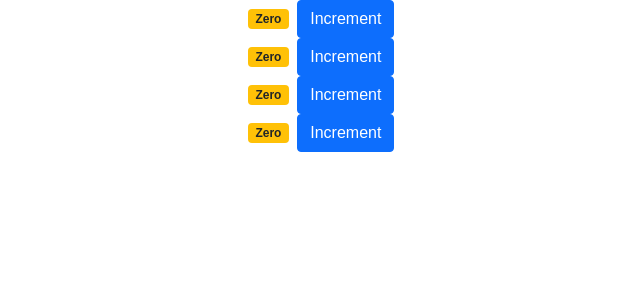
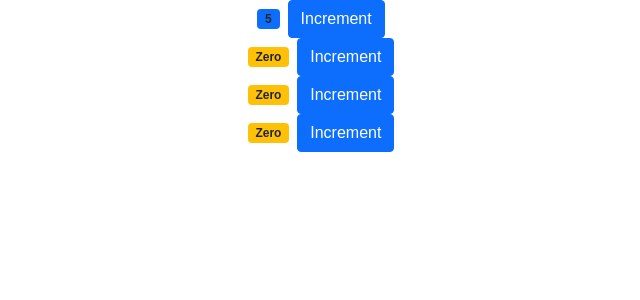
Before and after one commit to berkaynarin/Shopping-List-with-React, a React (Create React App) app: page / in a window 1280 px wide. Shown: the top 300 px of the page, without its empty margins (323-963 px from the left). Built offline with nearby package versions, Linux system fonts and the light colour scheme.

Commit message:
Can change each items initial value

```diff
--- a/src/components/App.jsx
+++ b/src/components/App.jsx
@@ -3,7 +3,7 @@ import Counter from "./Counter";
 
 function App() {
   const [items, setItems] = useState([
-    { id: 1, value: 0 },
+    { id: 1, value: 5 },
     { id: 2, value: 0 },
     { id: 3, value: 0 },
     { id: 4, value: 0 }
@@ -12,7 +12,7 @@ function App() {
   return (
     <div>
       {items.map((counter) => {
-        return <Counter key={items.id} />;
+        return <Counter key={counter.id} value={counter.value} />;
       })}
     </div>
   );
--- a/src/components/Counter.jsx
+++ b/src/components/Counter.jsx
@@ -1,8 +1,8 @@
 import React, { useState } from "react";
 import "/src/styles.css";
 
-function Counter() {
-  const [count, setCount] = useState(0);
+function Counter(props) {
+  const [count, setCount] = useState(props.value);
 
   function handleZero() {
     return count === 0 ? "Zero" : count;
```
